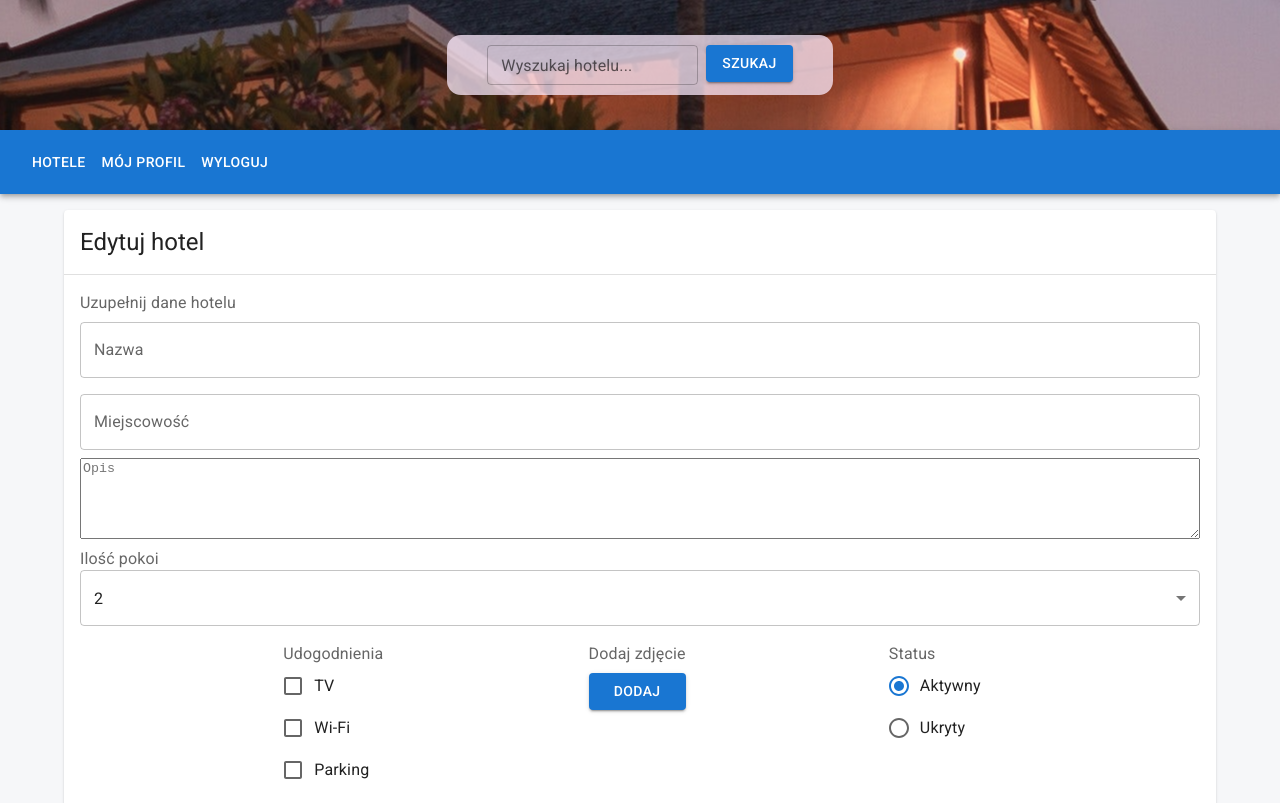
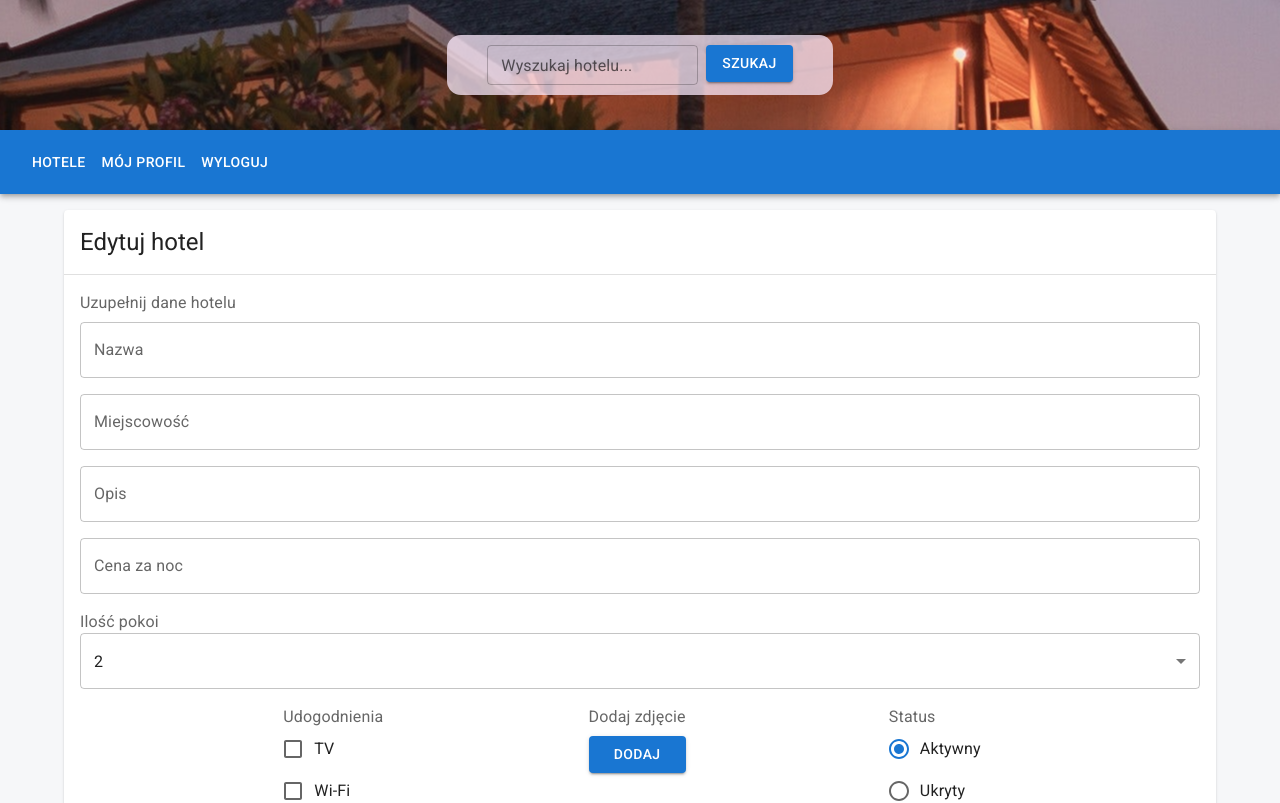
Before and after one commit to zyzgz/Booking-app, a React (Create React App) app: page /profil/hotele/edytuj/1 in a window 1280 px wide. Shown: the top 803 px of the page. Built offline with nearby package versions, Linux system fonts and the light colour scheme; no server answers; sample sign-in values are in the browser's storage.

Commit message:
refactor: hotel form

```diff
--- a/src/components/Hotels/HotelForm/HotelForm.jsx
+++ b/src/components/Hotels/HotelForm/HotelForm.jsx
@@ -16,7 +16,6 @@ import {
   FormLabel,
   InputLabel,
   Divider,
-  TextareaAutosize,
 } from "@mui/material";
 import { useState, useEffect, useMemo } from "react";
 import * as yup from "yup";
@@ -28,6 +27,11 @@ import { ButtonLoading } from "../../UI/ButtonLoading/ButtonLoading";
 const schema = yup.object().shape({
   name: yup.string().required("Nazwa hotelu jest wymagana"),
   city: yup.string().required("Miejscowość jest wymagana"),
+  description: yup.string().required("Opis jest wymagany"),
+  price: yup
+    .number()
+    .typeError("Cena musi składać się z cyfr")
+    .required("Cena jest wymagana"),
 });
 
 export function HotelForm(props) {
@@ -139,11 +143,29 @@ export function HotelForm(props) {
                   control={control}
                   defaultValue=""
                   render={({ field }) => (
-                    <TextareaAutosize
+                    <TextField
                       {...field}
-                      placeholder="Opis"
+                      label="Opis"
+                      error={!!errors.description}
+                      helperText={
+                        errors.description ? errors.description?.message : ""
+                      }
+                      multiline
                       autoComplete="off"
-                      minRows={5}
+                    />
+                  )}
+                />
+                <Controller
+                  name="price"
+                  control={control}
+                  defaultValue=""
+                  render={({ field }) => (
+                    <TextField
+                      {...field}
+                      label="Cena za noc"
+                      error={!!errors.price}
+                      helperText={errors.price ? errors.price?.message : ""}
+                      autoComplete="off"
                     />
                   )}
                 />
```
